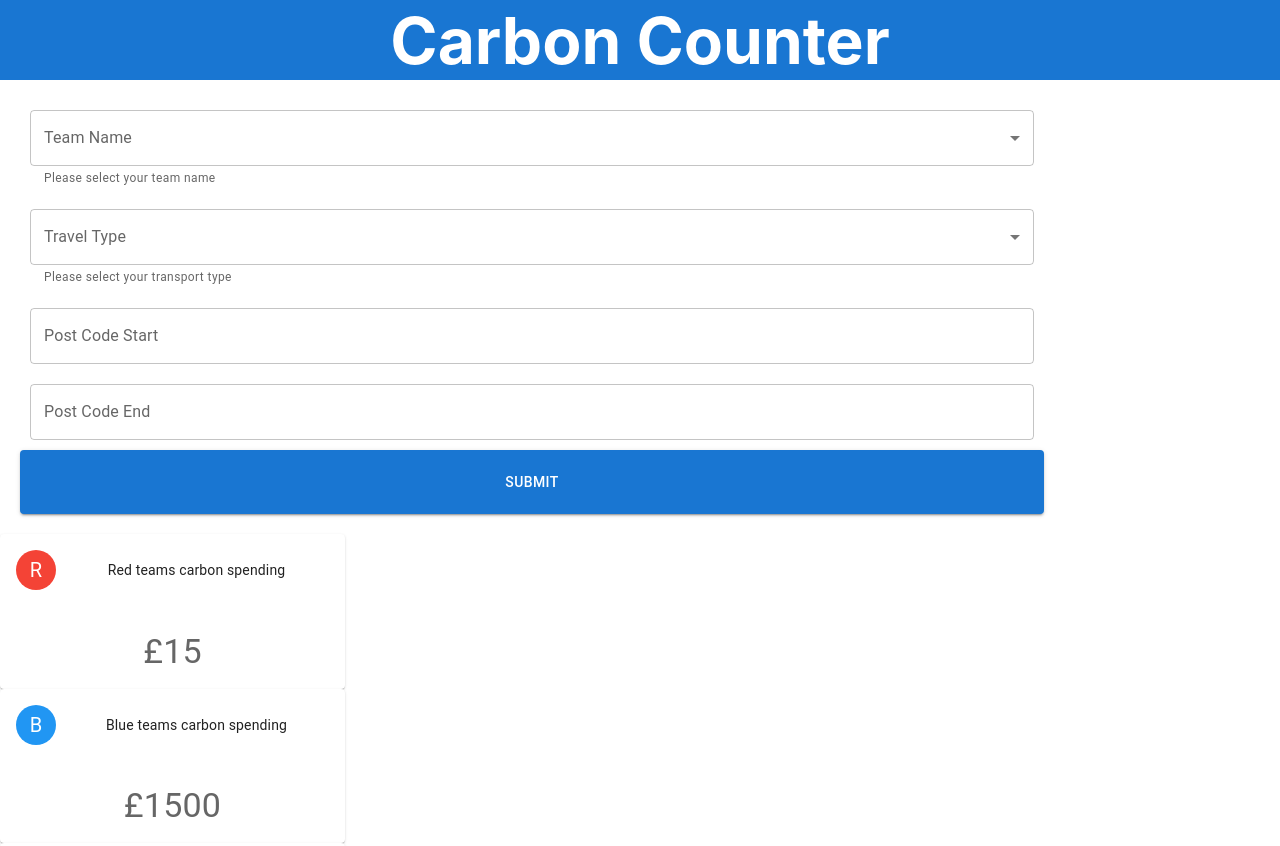
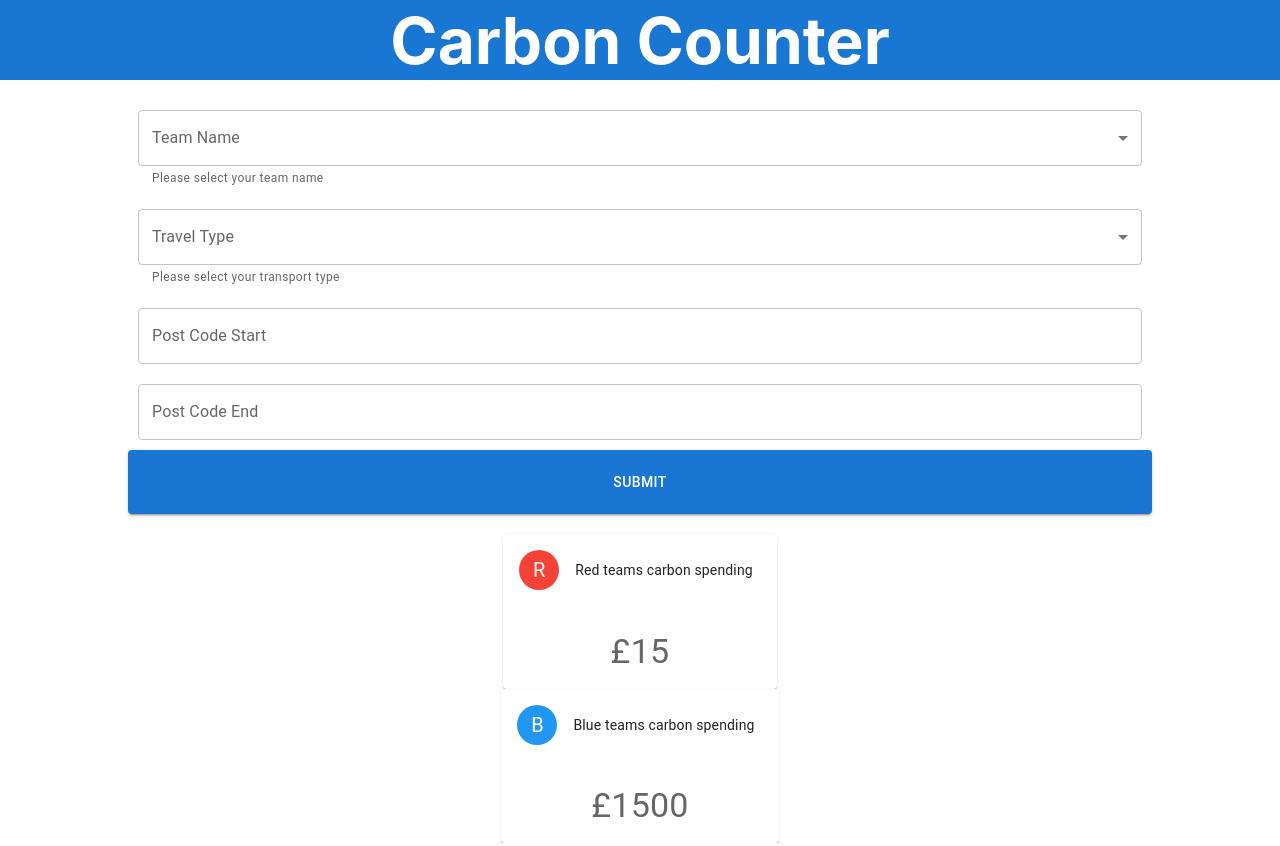
Before and after one commit to afam-io/climate-hackathon, a React (Create React App) app: page / in a window 1280 px wide. Shown: the top 846 px of the page. Built offline with nearby package versions, Linux system fonts and the light colour scheme.

Commit message:
centers app display

```diff
--- a/src/App.css
+++ b/src/App.css
@@ -56,3 +56,11 @@
   width: 100vw;
   background-color: #1976d2;
 }
+
+.app-container {
+  display: flex;
+  flex-direction: column;
+  align-items: center;
+  overflow-y: auto;
+  overflow-x: hidden;
+}
```
